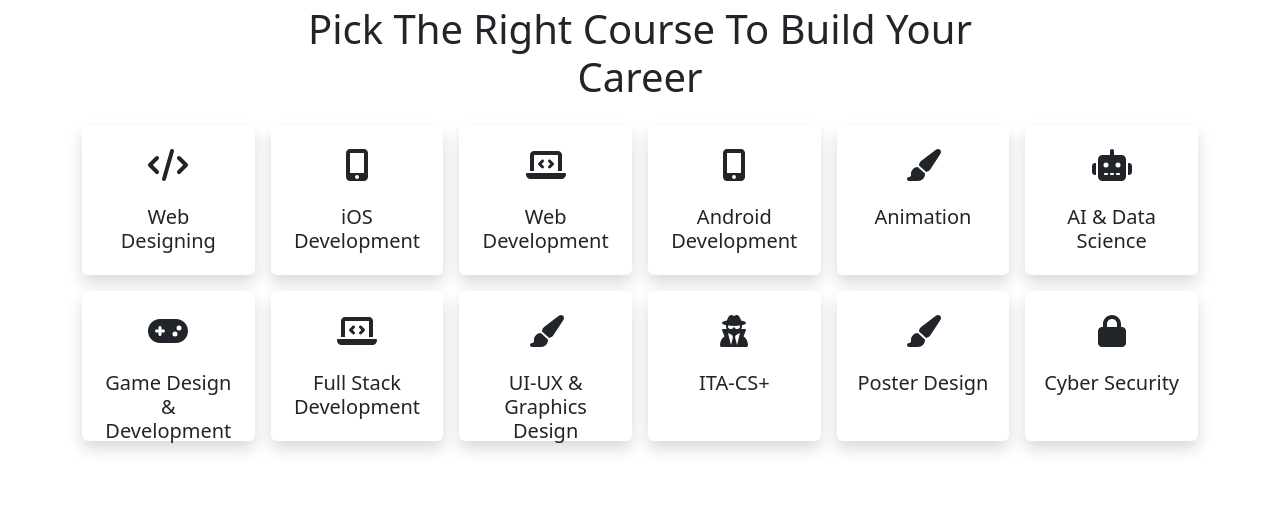
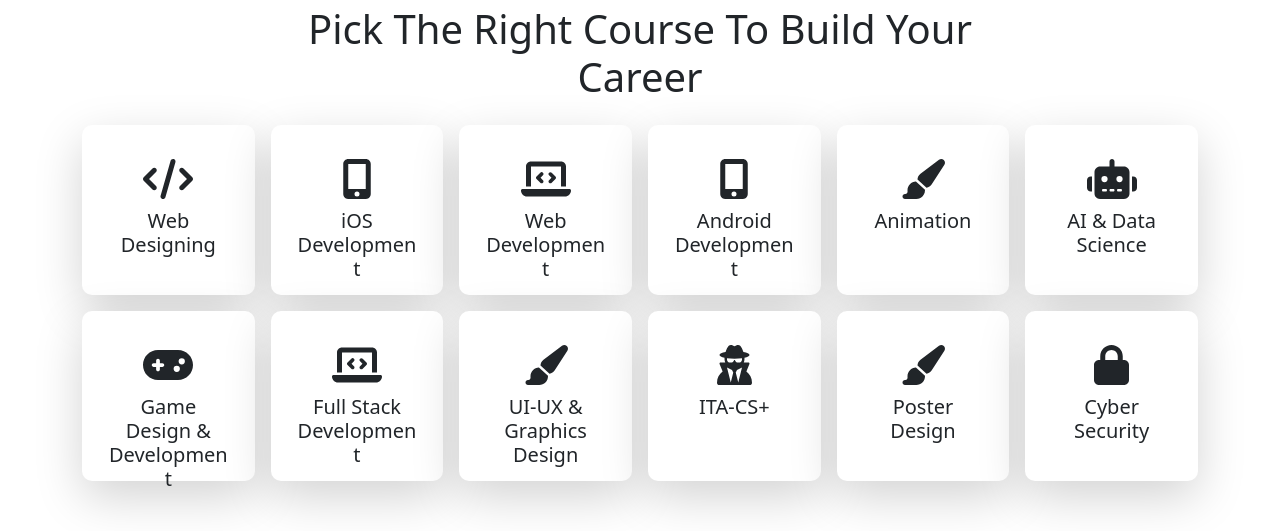
Before and after one commit to Dhyana6115/propsmaploop, a React (Create React App) app: page / in a window 1280 px wide. Shown: the part 820-1351 px from the top of the page. Built offline with nearby package versions, Linux system fonts and the light colour scheme.

Commit message:
Update CareerCardUi.jsx

```diff
--- a/src/pages/career/CareerCardUi.jsx
+++ b/src/pages/career/CareerCardUi.jsx
@@ -1,10 +1,15 @@
 const CareerCardUi = ({ title, icon }) => {
   return (
     <div
-      className="card shadow border-0 text-center p-3 "
-      style={{ height: "150px" }}
+      className="card shadow-lg border-0 text-center p-4"
+      style={{
+        height: "170px",
+        borderRadius: "10px",
+
+
+      }}
     >
-      <div className="mb-3" style={{ fontSize: "2rem" }}>
+      <div className="mx-3" style={{ fontSize: "2.5rem"}}>
         {icon}
       </div>
       <h5 className="card-title">{title}</h5>
```
